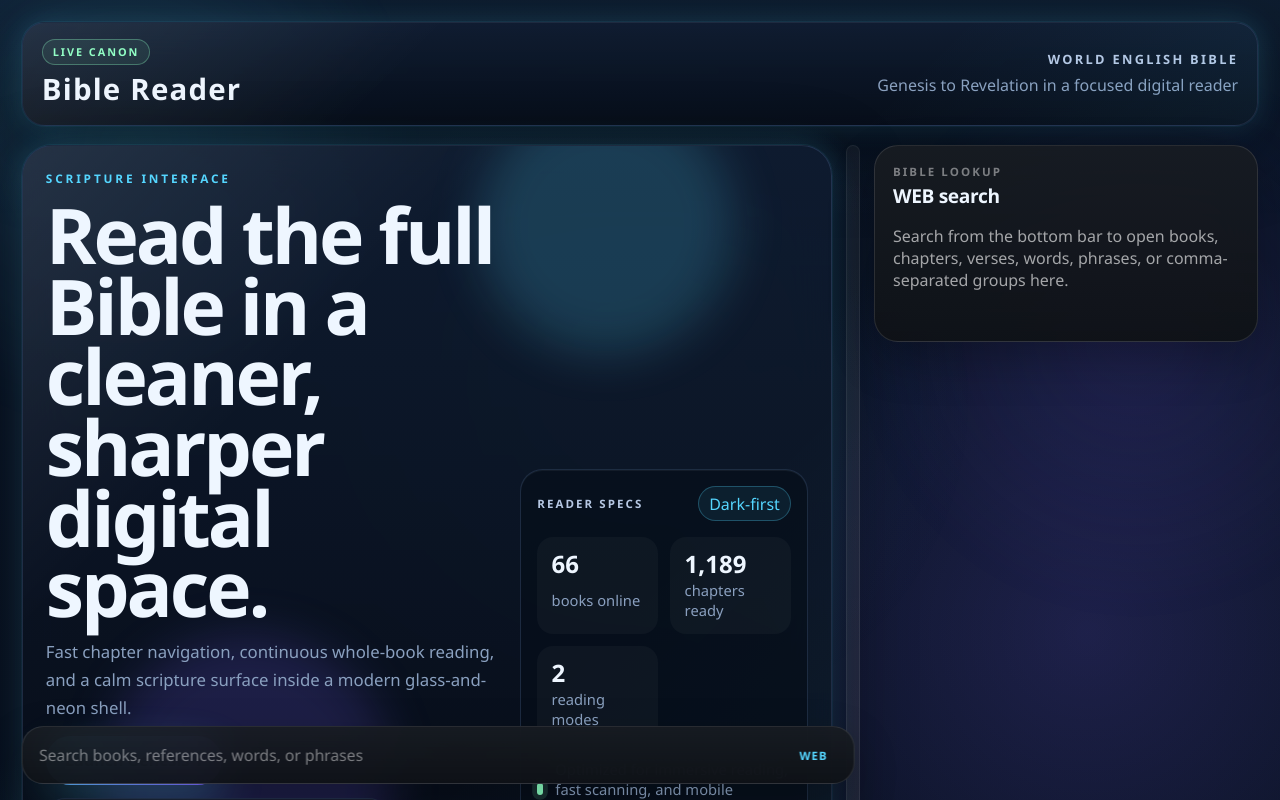
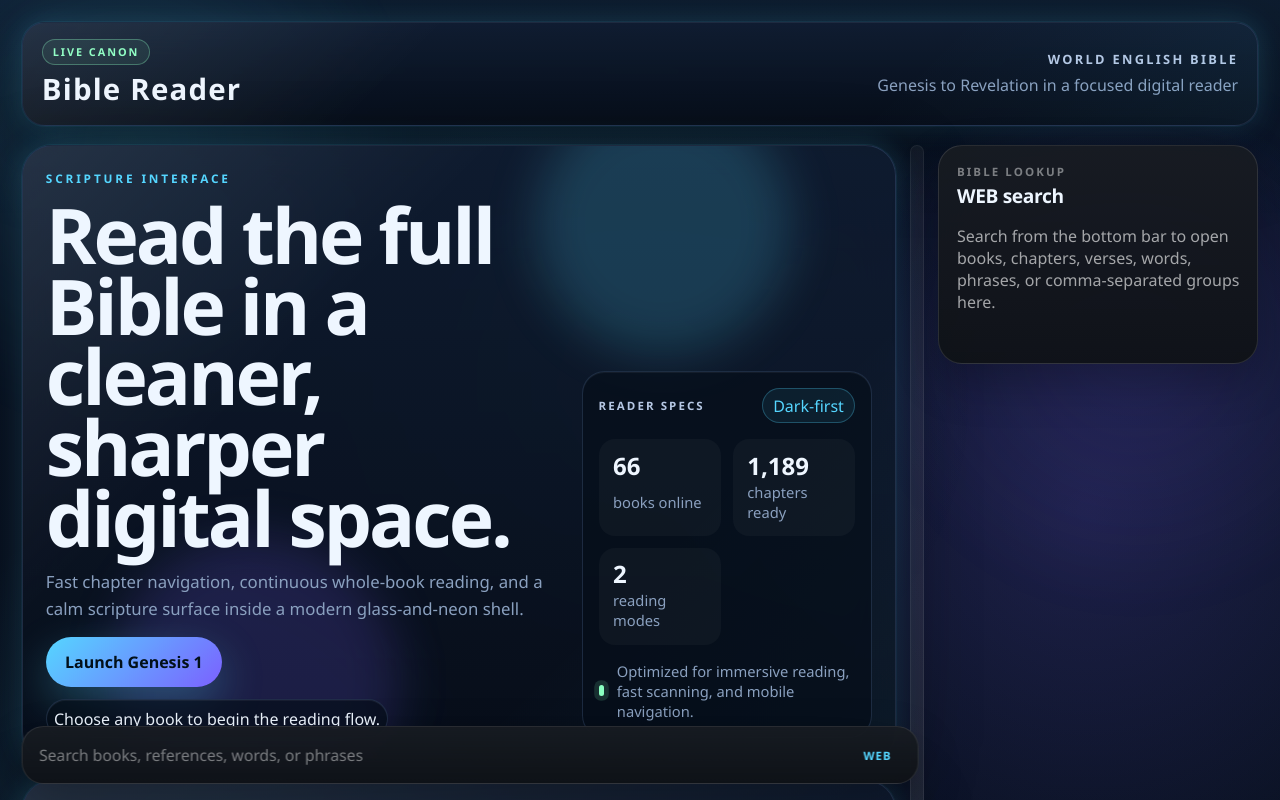
Before and after one commit to carldevhenderliter/BibleReader, a Next.js app: page / in a window 1280 px wide. Shown: the top 800 px of the page. Built offline with nearby package versions, Linux system fonts and the light colour scheme; no server answers.

Commit message:
Lower split pane width floor

```diff
--- a/app/components/AppSplitLayout.tsx
+++ b/app/components/AppSplitLayout.tsx
@@ -7,8 +7,8 @@ import { LookupPane } from "@/app/components/LookupPane";
 import { useLookup } from "@/app/components/LookupProvider";
 
 const SPLIT_LAYOUT_WIDTH_STORAGE_KEY = "bible-reader.split-layout-width-rem";
-const MIN_LOOKUP_WIDTH_REM = 22;
-const DEFAULT_LOOKUP_WIDTH_REM = 24;
+const MIN_LOOKUP_WIDTH_REM = 18;
+const DEFAULT_LOOKUP_WIDTH_REM = 20;
 const LOOKUP_WIDTH_PER_EXTRA_QUERY_REM = 14;
 const LOOKUP_WIDTH_MAX_VIEWPORT_RATIO = 0.75;
 
--- a/app/globals.css
+++ b/app/globals.css
@@ -39,7 +39,7 @@
   --reader-shell-intensity: 0.14;
   --reader-background-intensity: 0.14;
   --reader-surface-depth: 1;
-  --app-layout-lookup-width: 24rem;
+  --app-layout-lookup-width: 20rem;
 }
 
 * {
@@ -1675,7 +1675,7 @@ select {
   grid-template-columns:
     minmax(0, 1fr)
     0.875rem
-    clamp(22rem, var(--app-layout-lookup-width), 75vw);
+    clamp(18rem, var(--app-layout-lookup-width), 75vw);
   column-gap: var(--app-layout-gap);
   align-items: start;
   max-width: 103.25rem;
@@ -1775,7 +1775,7 @@ select {
   right: auto;
   left: 50%;
   width: min(calc(100vw - 2.7rem), 103.25rem);
-  padding-right: calc(clamp(22rem, var(--app-layout-lookup-width), 75vw) + 1.25rem);
+  padding-right: calc(clamp(18rem, var(--app-layout-lookup-width), 75vw) + 1.25rem);
   transform: translateX(-50%);
 }
 
```
Also changed, not shown: 1 other file (tests, documents, lock files or other folders).
